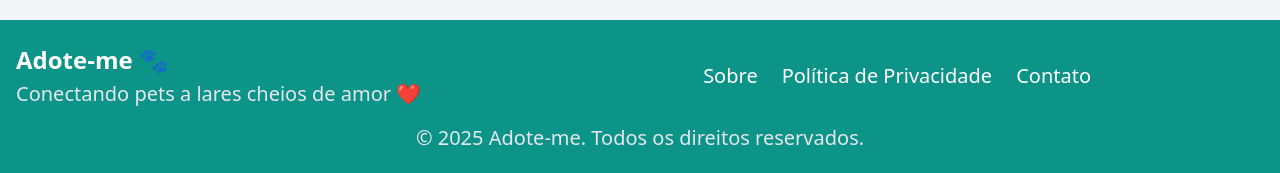
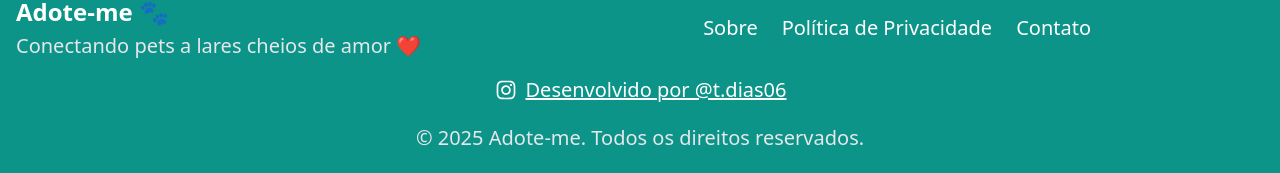
Before and after one commit to Talisson06/adote-me, a React (Vite) app: page / in a window 1280 px wide. Shown: the part 624-797 px from the top of the page. Built offline with nearby package versions, Linux system fonts and the light colour scheme; no server answers; the database is empty; a web font is replaced by a local one.

Commit message:
Adição: perfil pessoal do meu instagram

```diff
--- a/src/components/footer/index.tsx
+++ b/src/components/footer/index.tsx
@@ -1,3 +1,5 @@
+import { AiOutlineInstagram } from "react-icons/ai";
+
 export default function Footer() {
     return (
         <footer className="bg-teal-600 text-white py-6 mt-5 w-full h-full relative ">
@@ -19,7 +21,7 @@ export default function Footer() {
                     <a href="/about" className="hover:underline">Sobre</a>
                     <a href="/privacy" className="hover:underline">Política de Privacidade</a>
                     <a href="mailto:adotemecontato46@gmail.com"
-                    className="hover:underline"> Contato</a>
+                        className="hover:underline"> Contato</a>
                 </div>
 
                 {/* Redes sociais */}
@@ -37,7 +39,16 @@ export default function Footer() {
             </div>
 
             {/* Direitos autorais */}
-            <div className="text-center text-gray-200 mt-4 text-xl">
+            <div className="text-center text-gray-200 mt-4 text-xl flex items-center justify-center flex-col gap-5">
+                <a
+                    href="https://www.instagram.com/t.dias06/#"
+                    target="_blank"
+                    rel="noopener noreferrer"
+                    className="flex items-center gap-2 text-white underline hover:text-pink-600"
+                >
+                    <AiOutlineInstagram size={24} /> Desenvolvido por @t.dias06
+
+                </a>
                 &copy; {new Date().getFullYear()} Adote-me. Todos os direitos reservados.
             </div>
         </footer>
```
